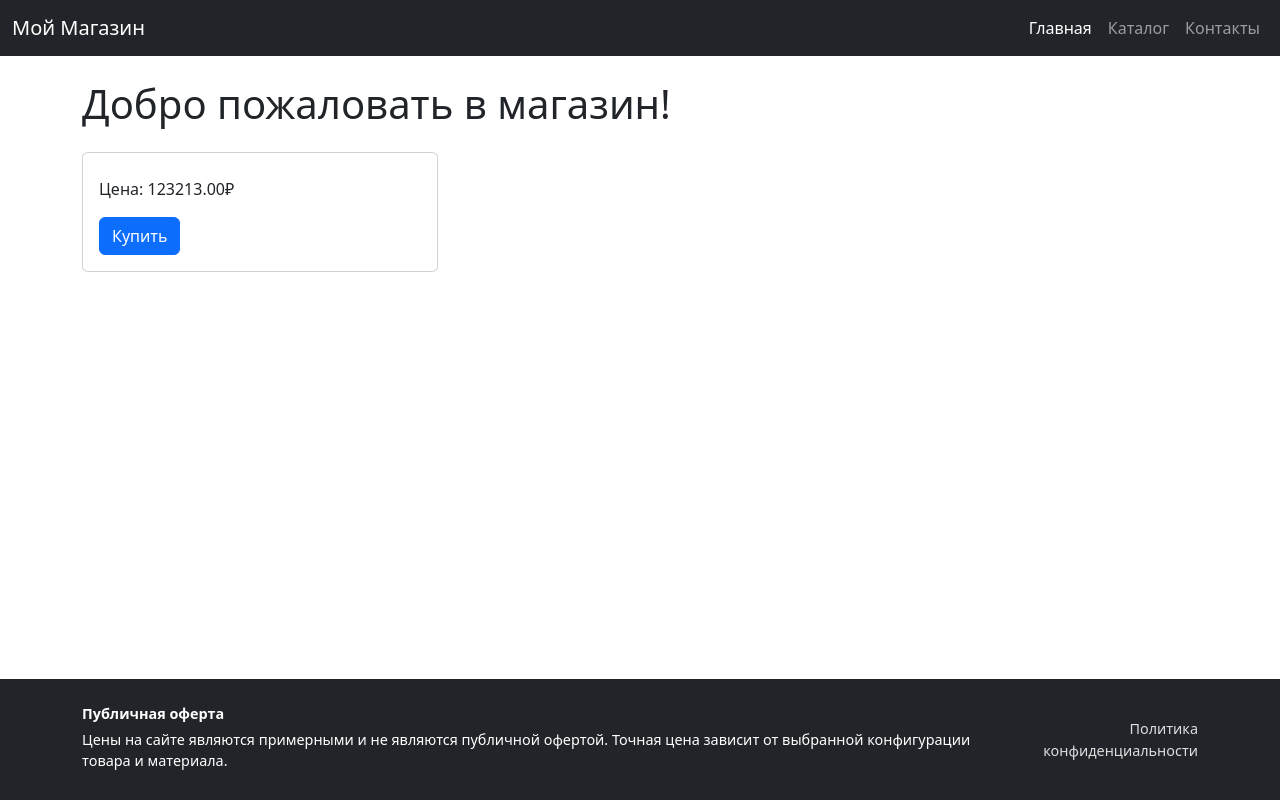
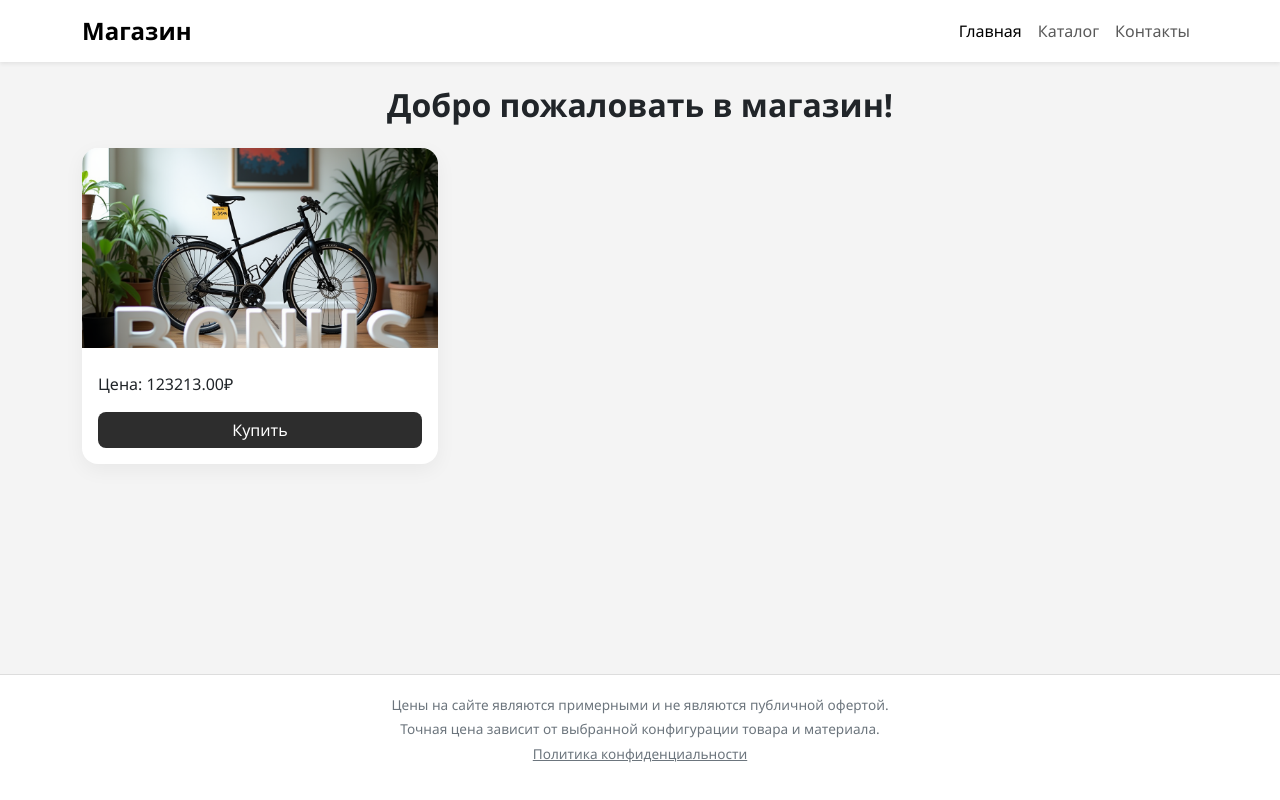
Before and after one commit to yemmi17/shop, a Django app: page / in a window 1280 px wide. Run offline with Django 5.2, Linux system fonts and the light colour scheme; data comes from the database, SQL or seed files in the repository; both versions use the stored data as it was after the commit.

Commit message:
фикс дизайна и фотокарточек

```diff
--- a/shop/urls.py
+++ b/shop/urls.py
@@ -9,5 +9,6 @@ urlpatterns = [
     path('', home, name='home'),
 ]
 
+
 if settings.DEBUG:
     urlpatterns += static(settings.MEDIA_URL, document_root=settings.MEDIA_ROOT)
--- a/static/css/styles.css
+++ b/static/css/styles.css
@@ -1,32 +1,78 @@
-/* styles.css */
-
-/* Общий стиль для футера */
-footer {
-    font-size: 0.9rem;  /* Уменьшаем шрифт */
-    padding: 10px 0;  /* Меньше отступов */
+body {
+    display: flex;
+    flex-direction: column;
+    min-height: 100vh;
+    background-color: #f4f4f4;
+    font-family: 'Segoe UI', Tahoma, Geneva, Verdana, sans-serif;
   }
 
-  footer .container {
-    display: flex;
-    justify-content: space-between; /* Разделяем элементы */
-    align-items: center;
+  .container {
+    flex: 1;
   }
 
-  footer .left, footer .right {
-    display: flex;
-    flex-direction: column;
-    align-items: flex-start;
+  .navbar {
+    background-color: #ffffff;
+    box-shadow: 0 2px 4px rgba(0,0,0,0.05);
   }
 
-  footer .right {
-    text-align: right;  /* Текст в правой части футера */
+  .navbar-brand {
+    font-weight: 600;
+    font-size: 1.5rem;
   }
 
-  footer a {
-    color: #ddd; /* Цвет ссылок */
-    text-decoration: none;
+  .product-card {
+    border: none;
+    border-radius: 16px;
+    box-shadow: 0 6px 20px rgba(0,0,0,0.05);
+    transition: transform 0.2s ease;
+    background-color: #fff;
   }
 
-  footer a:hover {
-    color: #fff;  /* Цвет при наведении */
+  .product-card:hover {
+    transform: translateY(-5px);
+    box-shadow: 0 10px 30px rgba(0,0,0,0.08);
   }
+
+  .product-img {
+    border-top-left-radius: 16px;
+    border-top-right-radius: 16px;
+    height: 200px;
+    object-fit: cover;
+  }
+
+  .card-title {
+    font-weight: 500;
+    font-size: 1.2rem;
+  }
+
+  .btn-primary {
+    background-color: #2d2d2d;
+    border: none;
+    border-radius: 8px;
+    transition: background-color 0.2s ease;
+  }
+
+  .btn-primary:hover {
+    background-color: #444;
+  }
+
+  footer.footer {
+    background-color: #fff;
+    color: #6c757d;
+    padding: 20px 0;
+    text-align: center;
+    font-size: 0.85rem;
+    border-top: 1px solid #ddd;
+    margin-top: auto;
+  }
+
+  footer.footer a {
+    color: #6c757d;
+    text-decoration: underline;
+  }
+
+  h1 {
+    font-size: 2rem;
+    font-weight: 600;
+    margin-bottom: 1rem;
+  }
--- a/templates/store/home.html
+++ b/templates/store/home.html
@@ -1,23 +1,23 @@
+{% load static %}
+
 <!DOCTYPE html>
 <html lang="ru">
 <head>
   <meta charset="UTF-8">
-    <meta name="viewport" content="width=device-width, initial-scale=1.0">
   <title>Магазин</title>
-    <link href="https://cdn.jsdelivr.net/npm/bootstrap@5.3.3/dist/css/bootstrap.min.css" rel="stylesheet">
-    <!-- Загружаем статические файлы -->
-    {% load static %}
+  <link rel="stylesheet" href="https://cdn.jsdelivr.net/npm/bootstrap@5.3.3/dist/css/bootstrap.min.css">
   <link rel="stylesheet" href="{% static 'css/styles.css' %}">
 </head>
-<body class="d-flex flex-column min-vh-100">
+<body>
 
-  <!-- Навигация -->
-  <nav class="navbar navbar-expand-lg navbar-dark bg-dark">
-    <div class="container-fluid">
-      <a class="navbar-brand" href="#">Мой Магазин</a>
+  <!-- Верхняя панель -->
+  <nav class="navbar navbar-expand-lg navbar-light bg-white shadow-sm">
+    <div class="container">
+      <a class="navbar-brand fw-bold" href="#">Магазин</a>
       <button class="navbar-toggler" type="button" data-bs-toggle="collapse" data-bs-target="#navbarNav">
         <span class="navbar-toggler-icon"></span>
       </button>
+
       <div class="collapse navbar-collapse" id="navbarNav">
         <ul class="navbar-nav ms-auto">
           <li class="nav-item">
@@ -35,16 +35,21 @@
   </nav>
 
   <!-- Основной контент -->
-  <div class="container mt-4">
-    <h1 class="mb-4">Добро пожаловать в магазин!</h1>
+  <div class="container mt-4 mb-5">
+    <h1 class="text-center mb-4">Добро пожаловать в магазин!</h1>
     <div class="row">
       {% for product in products %}
-            <div class="col-md-4 mb-4">
-                <div class="card">
-                    <div class="card-body">
+        <div class="col-md-4 mb-4 d-flex align-items-stretch">
+          <div class="card product-card w-100">
+            {% if product.image %}
+              <img src="{{ product.image.url }}" class="card-img-top product-img" alt="{{ product.name }}">
+            {% else %}
+              <img src="{% static 'default.jpg' %}" class="card-img-top product-img" alt="Нет изображения">
+            {% endif %}
+            <div class="card-body d-flex flex-column">
               <h5 class="card-title">{{ product.name }}</h5>
-                        <p class="card-text">Цена: {{ product.price }}₽</p>
-                        <a href="#" class="btn btn-primary">Купить</a>
+              <p class="card-text mb-3">Цена: {{ product.price }}₽</p>
+              <a href="#" class="btn btn-primary mt-auto">Купить</a>
             </div>
           </div>
         </div>
@@ -55,22 +60,11 @@
   </div>
 
   <!-- Футер -->
-  <footer class="bg-dark text-white py-4 mt-auto">
-    <div class="container">
-      <div class="left">
-        <p class="mb-1">
-          <strong>Публичная оферта</strong>
-        </p>
-        <p class="mb-1">
-          Цены на сайте являются примерными и не являются публичной офертой.
-          Точная цена зависит от выбранной конфигурации товара и материала.
-        </p>
-      </div>
-      <div class="right">
-        <p class="mb-0">
-          <a href="#" class="text-decoration-none">Политика конфиденциальности</a>
-        </p>
-      </div>
+  <footer class="footer mt-auto">
+    <div class="container text-center">
+      <p class="mb-1">Цены на сайте являются примерными и не являются публичной офертой.</p>
+      <p class="mb-1">Точная цена зависит от выбранной конфигурации товара и материала.</p>
+      <p><a href="#">Политика конфиденциальности</a></p>
     </div>
   </footer>
 
```
Also changed, not shown: db.sqlite3, requirements.txt (added), shop/settings.py (line endings or trailing spaces). Lines whose indentation alone changed are shown as unchanged.
